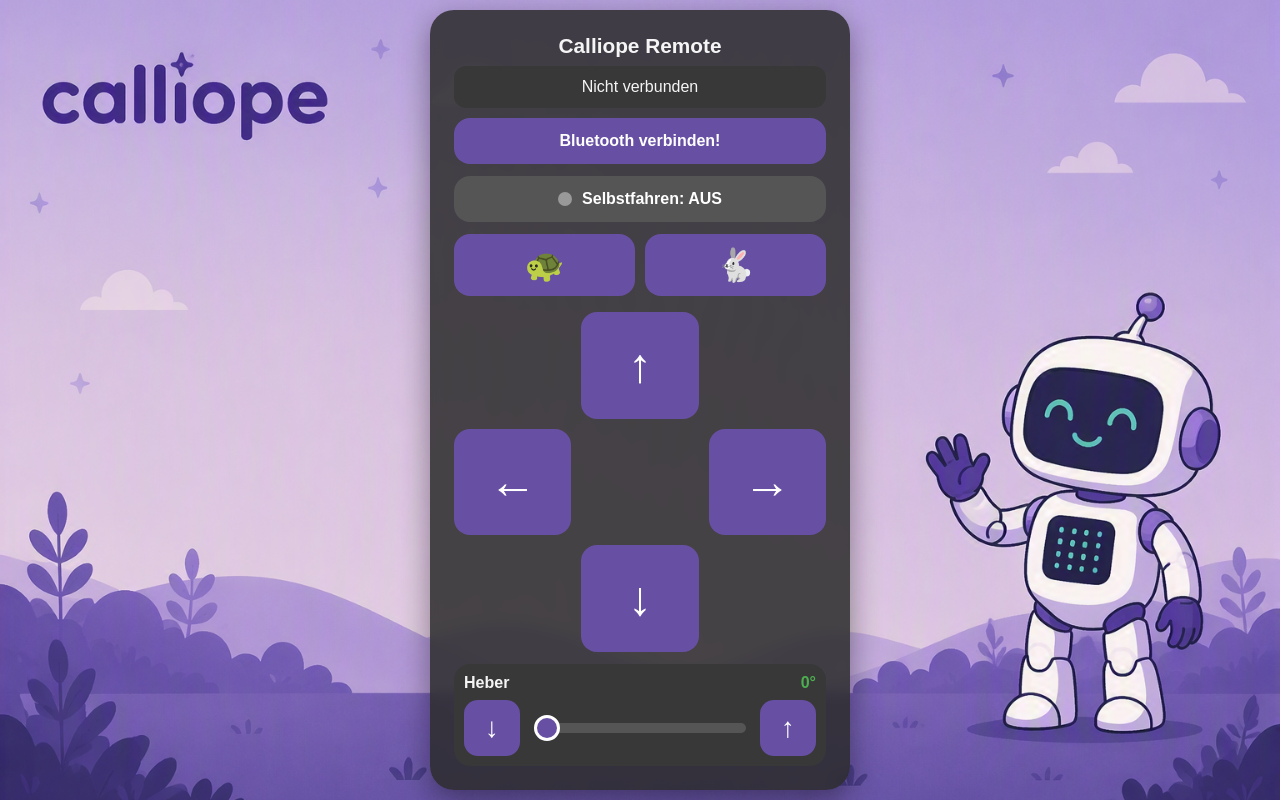
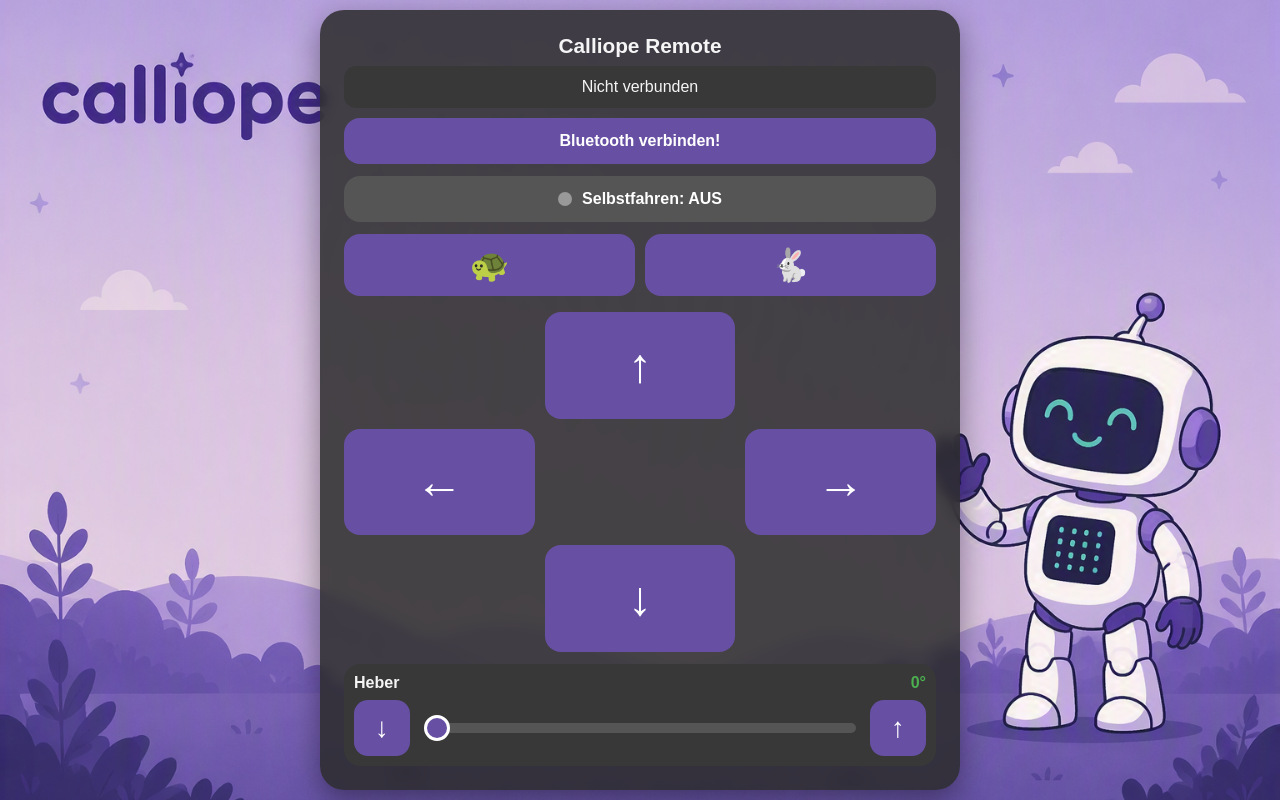
Before and after one commit to NiklasGehlen/Calliope, a Flask app: page / in a window 1280 px wide. Run offline with Flask 3, Linux system fonts and the light colour scheme.

Commit message:
Update style.css
Größe der remote controll angepasst

```diff
--- a/static/css/style.css
+++ b/static/css/style.css
@@ -35,7 +35,7 @@ body {
 }
 
 .card {
-    width: min(420px, 100%);
+    width: clamp(420px, 50vw, 800px);
     height: min(800px, calc(100dvh - 20px));
 
     /* leicht durchscheinend, damit das Wallpaper dahinter wirkt */
```
